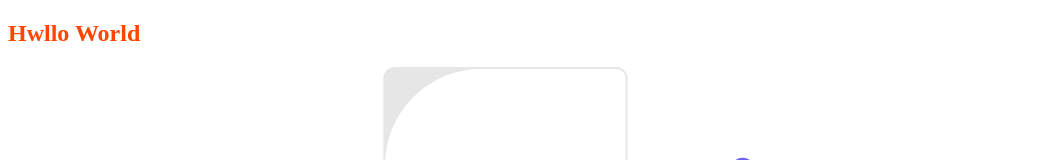
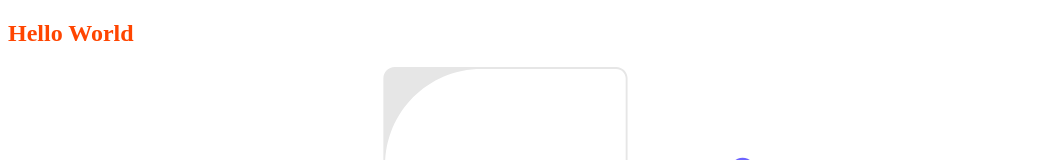
Before and after one commit to Ash-D23/webpack-startter-kit, a JavaScript app: page / in a window 1280 px wide. Shown: the top 160 px of the page, without its empty margins (0-1057 px from the left). Built offline with nearby package versions, Linux system fonts and the light colour scheme.

Commit message:
feat: added dev server feature

```diff
--- a/package.json
+++ b/package.json
@@ -10,7 +10,7 @@
 	},
 	"browserslist": "> 0.25%, not dead",
 	"scripts": {
-		"start": "webpack serve --open",
+		"start": "webpack serve --open --liveReload",
 		"build": "webpack",
 		"test": "echo \"Error: no test specified\" && exit 1"
 	},
--- a/src/App.js
+++ b/src/App.js
@@ -4,7 +4,7 @@ import Logo from "./logo.svg";
 
 const App = () => {
 	return <>
-        <h2> Hwllo World </h2>
+        <h2> Hello World </h2>
         <img src={Logo} />
         <p> Build apps with plain JS but with modern tooling  </p>
     </>
--- a/webpack.config.js
+++ b/webpack.config.js
@@ -58,6 +58,12 @@ const webpackConfig = {
 			}
 		}
 	},
+
+	devtool: "inline-source-map",
+	devServer: {
+		contentBase: "./dist"
+	},
+
 	mode: "production"
 };
 
```
